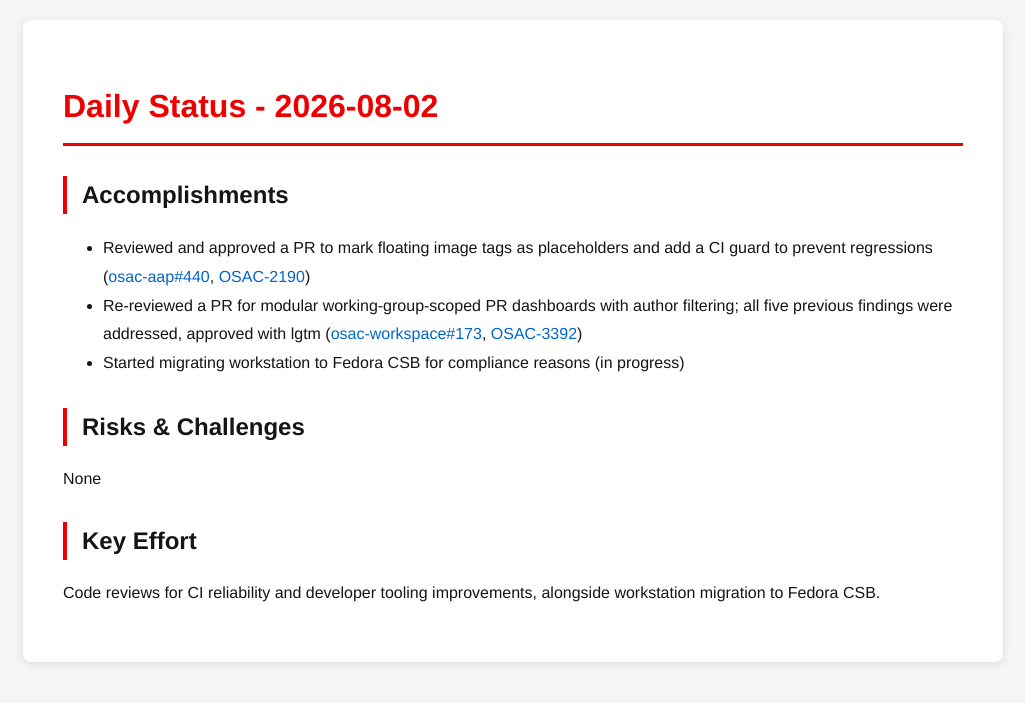
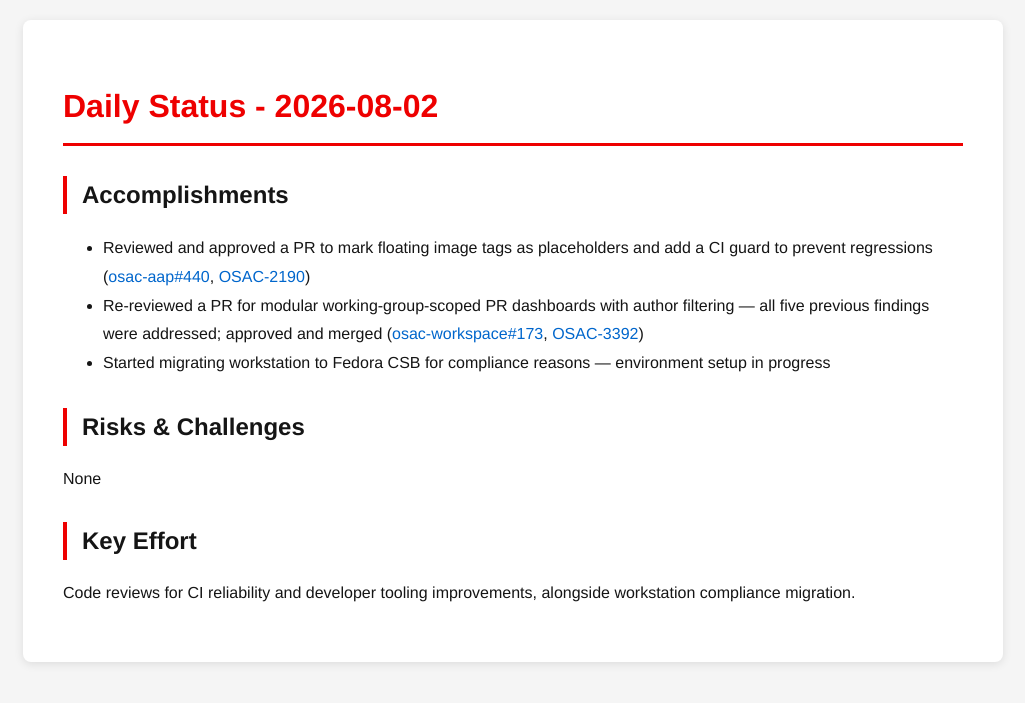
Before and after one commit to tzvatot/daily-status, a Jekyll site: the page built from 2026-08-02.md, in a window 1280 px wide. Shown: the top 703 px of the page, without its empty margins (127-1152 px from the left). Built offline with Jekyll 4.4.1, drawn with Linux system fonts in a browser that asks for light colours.

Commit message:
Daily status update - 2026-08-02

```diff
--- a/2026-08-02.md
+++ b/2026-08-02.md
@@ -8,11 +8,11 @@ date: 2026-08-02
 
 ## Accomplishments
 - Reviewed and approved a PR to mark floating image tags as placeholders and add a CI guard to prevent regressions ([osac-aap#440](https://github.com/osac-project/osac-aap/pull/440), [OSAC-2190](https://redhat.atlassian.net/browse/OSAC-2190))
-- Re-reviewed a PR for modular working-group-scoped PR dashboards with author filtering; all five previous findings were addressed, approved with lgtm ([osac-workspace#173](https://github.com/osac-project/osac-workspace/pull/173), [OSAC-3392](https://redhat.atlassian.net/browse/OSAC-3392))
-- Started migrating workstation to Fedora CSB for compliance reasons (in progress)
+- Re-reviewed a PR for modular working-group-scoped PR dashboards with author filtering — all five previous findings were addressed; approved and merged ([osac-workspace#173](https://github.com/osac-project/osac-workspace/pull/173), [OSAC-3392](https://redhat.atlassian.net/browse/OSAC-3392))
+- Started migrating workstation to Fedora CSB for compliance reasons — environment setup in progress
 
 ## Risks & Challenges
 None
 
 ## Key Effort
-Code reviews for CI reliability and developer tooling improvements, alongside workstation migration to Fedora CSB.
+Code reviews for CI reliability and developer tooling improvements, alongside workstation compliance migration.
```
